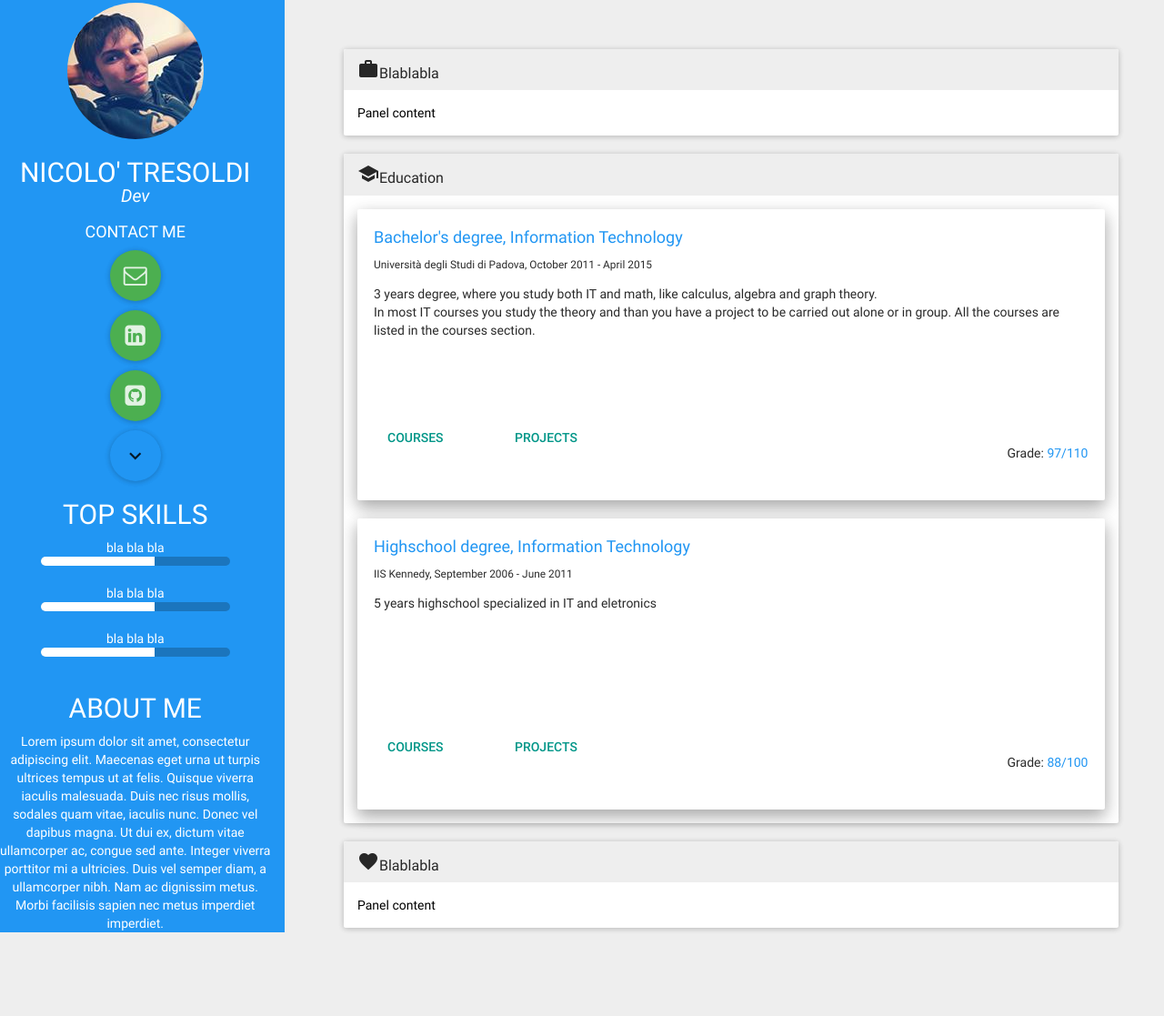
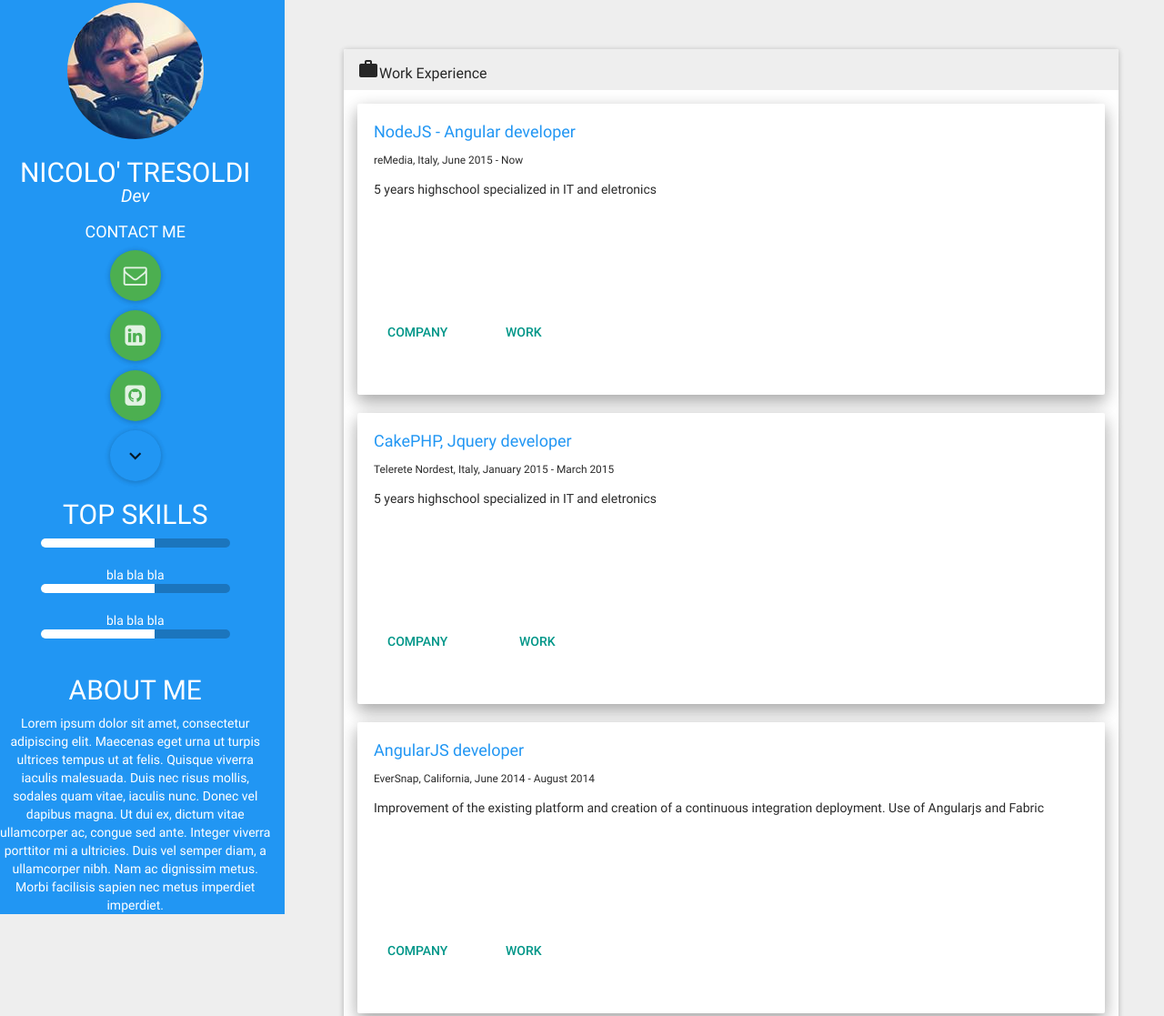
Before and after one commit to Nico-92/Nico-92.github.io, a website: page dist/test.html in a window 1280 px wide. Shown: the part 12-1129 px from the top of the page at 91% size. Drawn offline with nearby package versions, Linux system fonts and the light colour scheme.

Commit message:
add work cards

```diff
--- a/dist/test.html
+++ b/dist/test.html
@@ -31,7 +31,7 @@
 				<div class="row">
 					<h2>TOP SKILLS</h2>
 					<div class="col-md-12 col-sm-12">
-						<span>bla bla bla</span>
+						<span></span>
 						<div class="progress">
 							<div class="progress-bar" role="progressbar"style="width: 60%;"></div>
 						</div>
@@ -55,10 +55,52 @@
 			<div class="col-md-9 col-sm-8 col-xs-12 content">
 				<div class="panel panel-default">
 					<div class="panel-heading">
-						<h3 class="panel-title"><span class="mdi-action-work" ></span>Blablabla</h3>
+						<h3 class="panel-title"><span class="mdi-action-work" ></span>Work Experience</h3>
 					</div>
 					<div class="panel-body">
-						Panel content
+						<div class="card">
+							<div class="card-content" style="position:inherit !important;">
+								<div class="card-body">
+									<p class="title">NodeJS - Angular developer</p>
+									<small>reMedia, Italy, June 2015 - Now</small>
+									<p class="description">5 years highschool specialized in IT and eletronics</p>
+								</div>
+								<footer class="card-footer">
+									<a href="https://www.linkedin.com/company/515544" target="_blank"><button class="btn btn-primary btn-flat">Company</button></a>
+									<a href=""><button class="btn btn-primary btn-flat">Work</button></a>
+								</footer>
+							</div>
+						</div>
+						<br />
+						<br />
+						<div class="card">
+							<div class="card-content" style="position:inherit !important;">
+								<div class="card-body">
+									<p class="title">CakePHP, Jquery developer</p>
+									<small>Telerete Nordest, Italy, January 2015 - March 2015</small>
+									<p class="description">5 years highschool specialized in IT and eletronics</p>
+								</div>
+								<footer class="card-footer">
+									<a href="https://www.linkedin.com/company/3495760" target="_blank"><button class="btn btn-primary btn-flat">Company</button></a>
+									<button class="btn btn-primary btn-flat">Work</button>
+								</footer>
+							</div>
+						</div>
+						<br />
+						<br />
+						<div class="card">
+							<div class="card-content" style="position:inherit !important;">
+								<div class="card-body">
+									<p class="title">AngularJS developer</p>
+									<small>EverSnap, California, June 2014 - August 2014</small>
+									<p class="description">Improvement of the existing platform and creation of a continuous integration deployment. Use of Angularjs and Fabric</p>
+								</div>
+								<footer class="card-footer">
+									<a href="https://www.linkedin.com/company/3518728" target="_blank"><button class="btn btn-primary btn-flat">Company</button></a>
+									<a href="https://eversnapapp.com/view" target="_blank"><button class="btn btn-primary btn-flat">Work</button></a>
+								</footer>
+							</div>
+						</div>
 					</div>
 				</div>
 				<div class="panel panel-default">
@@ -132,7 +174,7 @@
 				</div>
 				<div class="panel panel-default">
 					<div class="panel-heading">
-						<h3 class="panel-title"><span class="mdi-action-favorite" ></span>Blablabla</h3>
+						<h3 class="panel-title"><span class="mdi-action-favorite" ></span>Interest</h3>
 					</div>
 					<div class="panel-body">
 						Panel content
@@ -140,7 +182,6 @@
 				</div>
 			</div>
 		</div>
-
 		<script src="https://code.jquery.com/jquery-1.10.2.min.js"></script>
 		<script src="https://code.jquery.com/ui/1.11.3/jquery-ui.min.js"></script>
 		<script src="//maxcdn.bootstrapcdn.com/bootstrap/3.3.2/js/bootstrap.min.js"></script>
```
Lines whose indentation alone changed are shown as unchanged.
